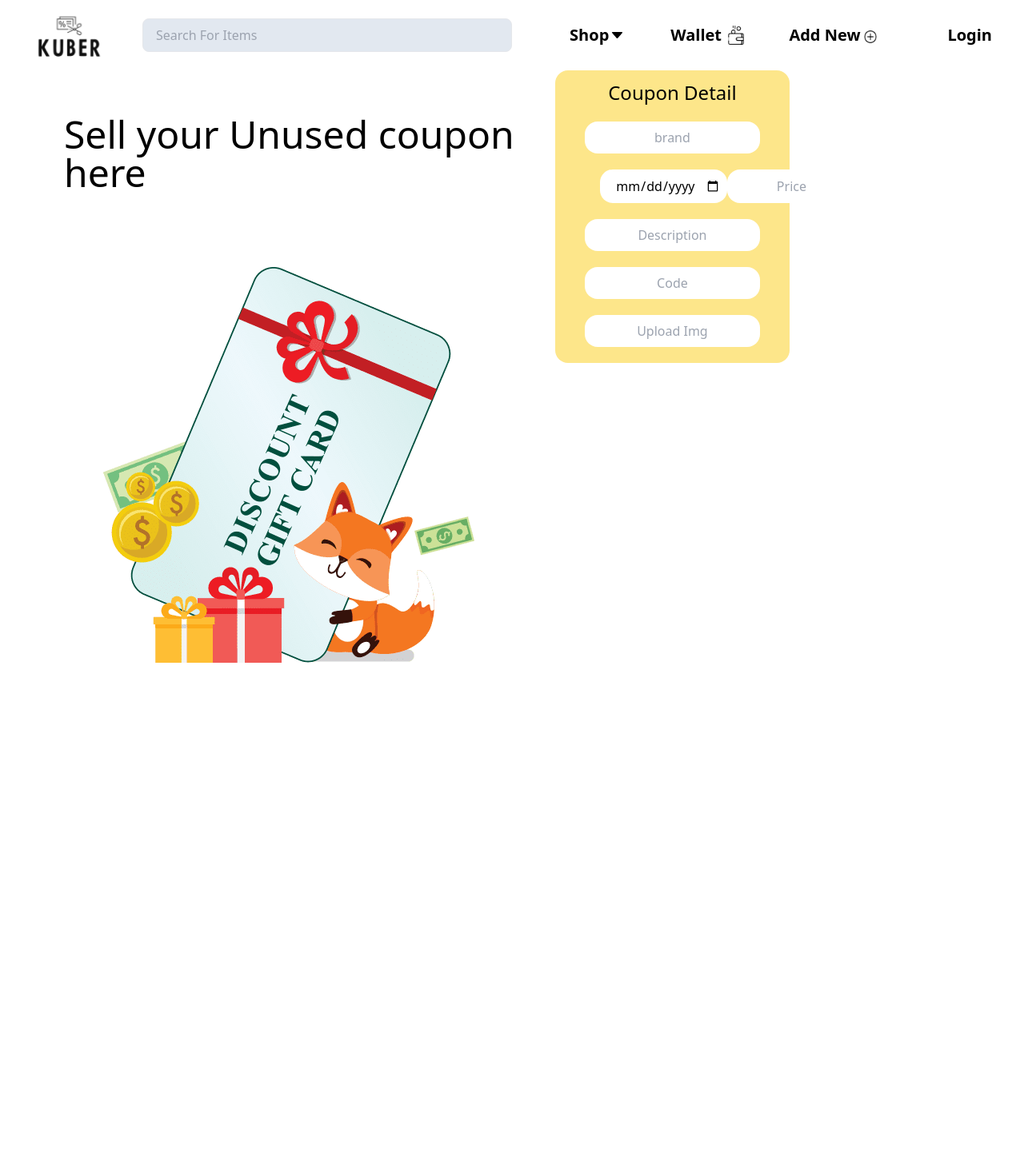
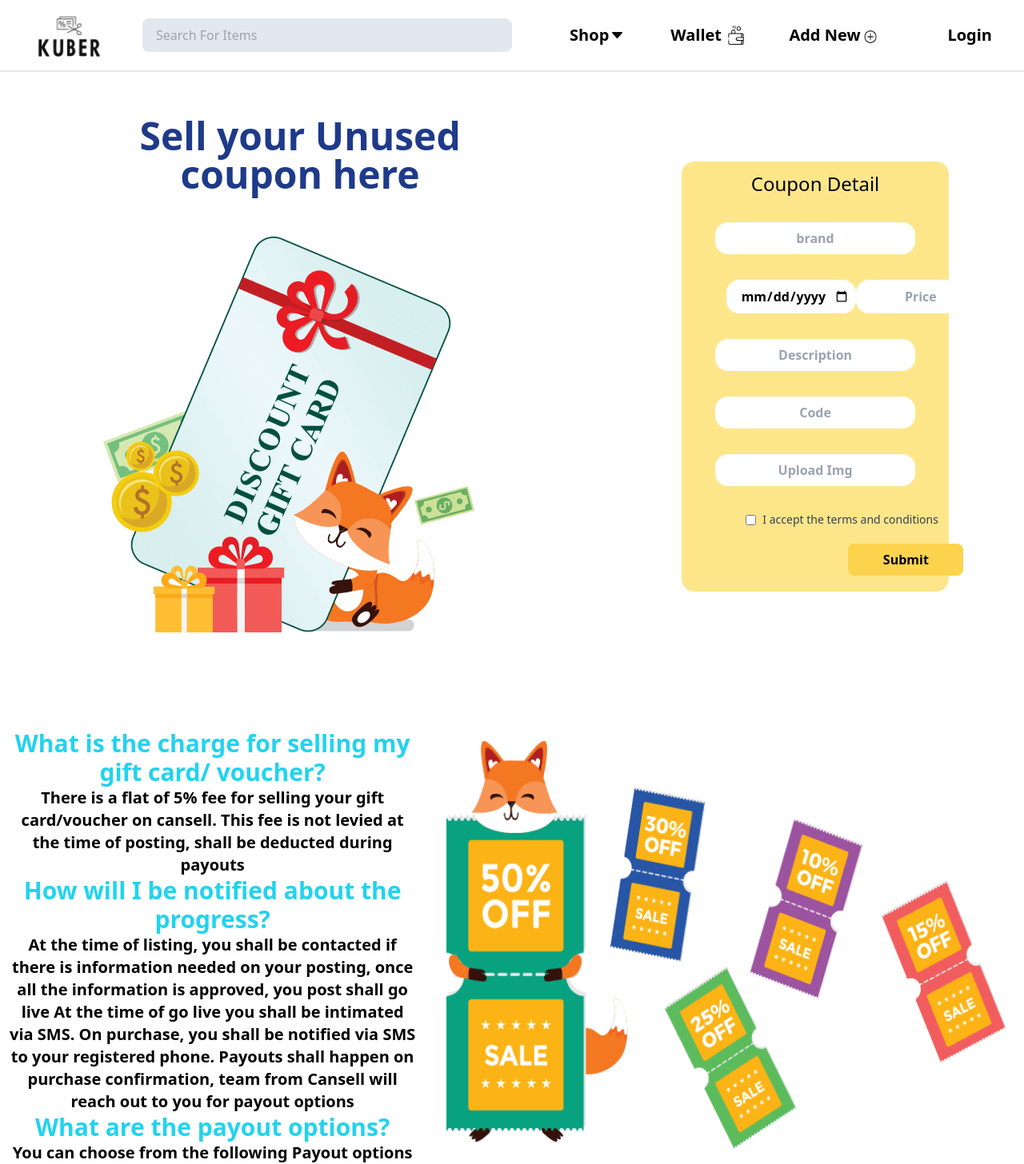
Before and after one commit to kalviumcommunity/S50_Vivan_Capstone_Kuber, a React (Vite) app in the folder Client/: page / in a window 1280 px wide. Shown: the whole page at 80% size. Before the commit the page ends 846 px from the top, so only its background shows below. Built offline with nearby package versions, Linux system fonts and the light colour scheme.

Commit message:
update_addnew

```diff
--- a/Client/src/Components/addnewpage.jsx
+++ b/Client/src/Components/addnewpage.jsx
@@ -9,7 +9,7 @@ import discount from "../assets/discount.png";
 const addnewpage = () => {
   return (
     <>
-      <div className="bg-white">
+      <div className="bg-white border-b-2">
         <div className="flex justify-between items-center py-4 px-6  ">
           <div className="flex justify-between items-center space-x-4 w-1/2  rounded-lg">
             <img src={logo_black} alt="logo" className="h-14" />
@@ -49,33 +49,80 @@ const addnewpage = () => {
         </div>
       </div>
 
-      <div className="flex justify-evenly ">
+      <div className="flex justify-evenly h-5/6">
         <div>
-          <h1 className="ml-20 mb-20 text-5xl mt-14 w-5/6">
+          <h1 className="ml-20 mb-20 text-5xl text-blue-900 font-semibold text-center mt-14 w-5/6">
             Sell your Unused coupon here{" "}
           </h1>
-          <img className="ml-28" src={discount} alt="" />
+          <img className="ml-28 mt-36 animate-bounce" src={discount} alt={discount} />
         </div>
-        <div className="w-3/6">
-            <div className="bg-amber-200 w-6/12 rounded-2xl ">
-            <div className="text-center text-2xl mb-5 pt-3">Coupon Detail</div>
-            <div  className="flex justify-center">
-          <input type="text" placeholder="brand" className="mb-5 w-9/12 text-center p-2 rounded-2xl " />
+        <div className="w-3/6 mt-28 h-3/6">
+          <div className="bg-amber-200 w-7/12 rounded-2xl h-4/6 ml-36">
+            <div className="text-center  text-2xl mb-8 pt-3">Coupon Detail</div>
+            <div className="flex justify-center">
+              <input
+                type="text"
+                placeholder="brand"
+                className="mb-8 w-9/12 text-center p-2 rounded-2xl font-semibold "
+              />
             </div>
-          <div  className="flex justify-evenly w-9/12 ml-14">
-            <input type="date" placeholder="exp" className="mb-5 bg-white w-44 text-center p-2 rounded-2xl" />
-            <input type="number" placeholder="Price" className=" mb-5 bg-white w-44 text-center p-2 rounded-2xl" />
+            <div className="flex justify-evenly w-9/12 ml-14">
+              <input
+                type="date"
+                placeholder="exp"
+                className="mb-8 bg-white w-44 text-center p-2 rounded-2xl font-semibold "
+              />
+              <input
+                type="number"
+                placeholder="Price"
+                className=" mb-8 bg-white w-44 text-center p-2 rounded-2xl font-semibold "
+              />
             </div>
             <div className="flex justify-center">
-            <input type="text" placeholder="Description" className="mb-5 bg-white w-9/12 text-center p-2 rounded-2xl" />
-          </div >
+              <input
+                type="text"
+                placeholder="Description"
+                className="mb-8 bg-white w-9/12 text-center p-2 rounded-2xl font-semibold "
+              />
+            </div>
             <div className="flex justify-center">
-            <input type="text" placeholder="Code" className="mb-5 bg-white w-9/12 text-center p-2 rounded-2xl" />
+              <input
+                type="text"
+                placeholder="Code"
+                className="mb-8 bg-white w-9/12 text-center p-2 rounded-2xl font-semibold "
+              />
             </div>
             <div className="flex justify-center ">
-            <input type="text" placeholder="Upload Img" className="mb-5 bg-white w-9/12 text-center p-2 rounded-2xl" />
+              <input
+                type="text"
+                placeholder="Upload Img"
+                className="mb-8 bg-white w-9/12 text-center p-2 rounded-2xl font-semibold "
+              />
+            </div>
+            <div className="flex items-center ml-20">
+              <input type="checkbox" className="mr-2" />
+              <label htmlFor="terms" className="text-sm text-gray-700">
+                I accept the terms and conditions
+              </label>
+            </div>
+            <button className="w-36 bg-amber-300 text-black p-2 rounded-lg mt-5 mb-5 ml-52 font-semibold ">
+              Submit
+            </button>
           </div>
         </div>
+      </div>
+      <div className="flex w-screen justify-evenly">
+        <div className="font-semibold text-center w-2/5 ">
+          <h1 className="text-3xl text-cyan-400 " >What is the charge for selling my gift card/ voucher?</h1>
+          <h2 className="text-xl ">There is a flat of 5% fee for selling your gift card/voucher on cansell. This fee is not levied at the time of posting, shall be deducted during payouts</h2>
+          <h1 className="text-3xl text-cyan-400">How will I be notified about the progress?</h1>
+          <h2 className="text-xl ">At the time of listing, you shall be contacted if there is information needed on your posting, once all the information is approved, you post shall go live At the time of go live you shall be intimated via SMS.
+             On purchase, you shall be notified via SMS to your registered phone. Payouts shall happen on purchase confirmation, team from Cansell will reach out to you for payout options</h2>
+          <h1 className="text-3xl text-cyan-400">What are the payout options?</h1>
+          <h2 className="text-xl ">You can choose from the following Payout options</h2>
+        </div>
+        <div>
+          <img src={fox} alt={fox} />
         </div>
       </div>
     </>
```
Lines whose indentation alone changed are shown as unchanged.
